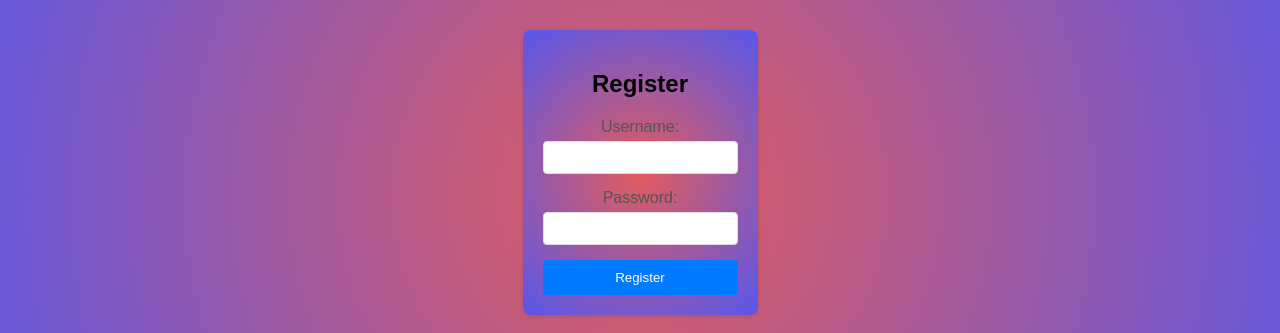
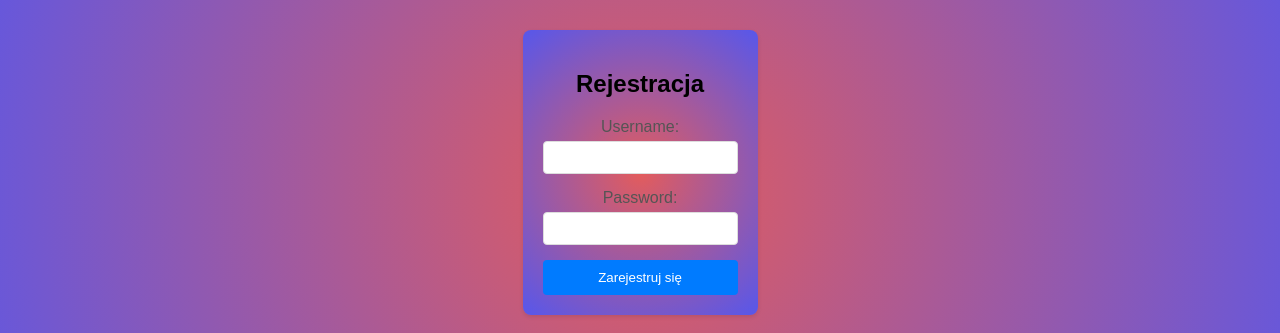
Before and after one commit to DanielRataj1/TMA, a React (Vite) app in the folder task-management-app/: page / in a window 1280 px wide. Both pictures are taken after a click on the button "Register". Shown: the part 205-538 px from the top of the page. Built offline with nearby package versions, Linux system fonts and the light colour scheme.

Commit message:
fixed register

```diff
--- a/task-management-app/src/components/Register.jsx
+++ b/task-management-app/src/components/Register.jsx
@@ -4,10 +4,9 @@ const Register = ({ onRegister }) => {
   const [username, setUsername] = useState('');
   const [password, setPassword] = useState('');
   const [error, setError] = useState('');
-  const [success, setSuccess] = useState('');
 
-  const handleSubmit = async (e) => {
-    e.preventDefault();
+  const handleRegister = async (e) => {
+    e.preventDefault(); // Zapobiegaj domyślnej akcji formularza
 
     if (!username || !password) {
       setError('Username and password are required.');
@@ -24,23 +23,22 @@ const Register = ({ onRegister }) => {
       const data = await response.json();
 
       if (data.success) {
-        setError('');
-        setSuccess('User registered successfully!');
+        localStorage.setItem('token', data.token); // Zapisz token w localStorage
         onRegister(data.userId); // Przekaż userId do funkcji onRegister
       } else {
-        setError(data.message || 'Registration failed.');
+        setError('Rejestracja nie powiodła się');
       }
     } catch (err) {
-      setError('An error occurred. Please try again.');
+      setError('Wystąpił błąd podczas rejestracji. Spróbuj ponownie.');
+      console.error('Błąd rejestracji:', err);
     }
   };
 
   return (
     <div className="register-container">
-      <h2>Register</h2>
+      <h2>Rejestracja</h2>
       {error && <p className="error-message">{error}</p>}
-      {success && <p className="success-message">{success}</p>}
-      <form onSubmit={handleSubmit}>
+      <form onSubmit={handleRegister}>
         <div className="form-group">
           <label htmlFor="username">Username:</label>
           <input
@@ -61,7 +59,7 @@ const Register = ({ onRegister }) => {
             required
           />
         </div>
-        <button type="submit">Register</button>
+        <button type="submit">Zarejestruj się</button>
       </form>
     </div>
   );
```
